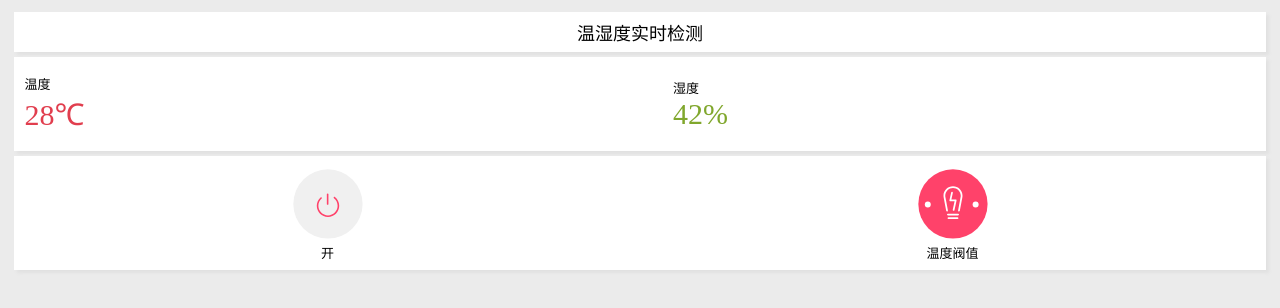
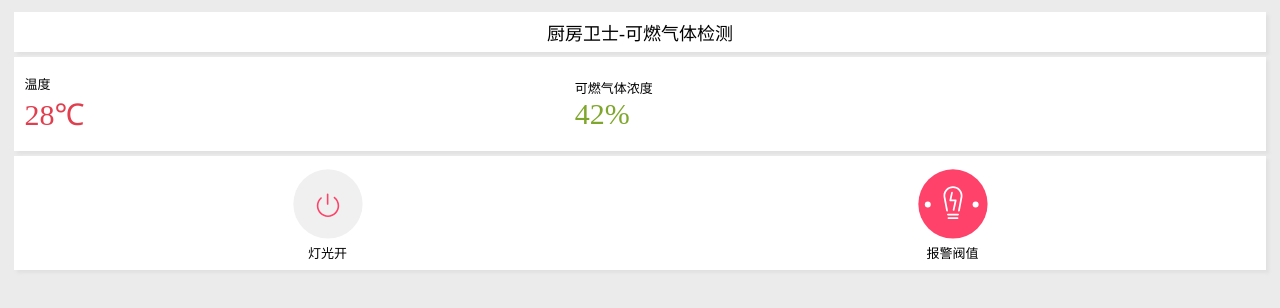
Before and after one commit to eebear1221/YC-RGBDHT11-DEMO, a plain HTML site: page b8c2caf5.html in a window 1280 px wide. Drawn offline with Linux system fonts and the light colour scheme.

Commit message:
change name

```diff
--- a/b8c2caf5.html
+++ b/b8c2caf5.html
@@ -70,7 +70,7 @@
 <body>
     <div class="content">
         <div class="title">
-          <span>温湿度实时检测</span>
+          <span>厨房卫士-可燃气体检测</span>
         </div>
         <div class="temphumishow">
             <table width="100%" height="94px">
@@ -78,16 +78,16 @@
                     <td valign="middle" align="right"><img src="./image/01-temperature.svg" alt=""></td>
                     <td valign="middle" align="left">&nbsp;&nbsp;<span>温度</span><br/>&nbsp;&nbsp;<span class="tempcls" id="tempid">28℃</span></td>
                     <td valign="middle" align="right"><img src="./image/01-humidity.svg" alt=""></td>
-                    <td valign="middle" align="left">&nbsp;&nbsp;<span>湿度</span><br/>&nbsp;&nbsp;<span class="humicls" id="humiid">42%</span></td>
+                    <td valign="middle" align="left">&nbsp;&nbsp;<span>可燃气体浓度</span><br/>&nbsp;&nbsp;<span class="humicls" id="humiid">42%</span></td>
                 </tr>
             </table>
         </div>
         <div class="switrgbhow">
             <table width="100%">
                 <tr align="center" height="114px">
-                    <td valign="middle"><img id="switchbtn" src="./image/03-turn-on.svg" alt=""><br/><span id="switchspan">开</span></td>
+                    <td valign="middle"><img id="switchbtn" src="./image/03-turn-on.svg" alt=""><br/><span id="switchspan">灯光开</span></td>
                     <!-- <td valign="middle"><hr class="hrline" size="80" /></td> -->
-                    <td valign="middle"><img id="rgbimgid" src="./image/02-red.svg" alt=""><br/><span>温度阀值</span></td>
+                    <td valign="middle"><img id="rgbimgid" src="./image/02-red.svg" alt=""><br/><span>报警阀值</span></td>
                 </tr>
             </table>
         </div>
@@ -201,11 +201,11 @@
             if("./image/03-turn-on.svg" == swtimg){
                 commond = '{"device_switch":false}';
                 $("#switchbtn").attr("src", "./image/03-turn-off.svg");
-                $("#switchspan").text("关");
+                $("#switchspan").text("灯光关");
             }else{
                 commond = '{"device_switch":true}';
                 $("#switchbtn").attr("src", "./image/03-turn-on.svg");
-                $("#switchspan").text("开");
+                $("#switchspan").text("灯光开");
             }
             client.publish(topic, commond);
         });
```
